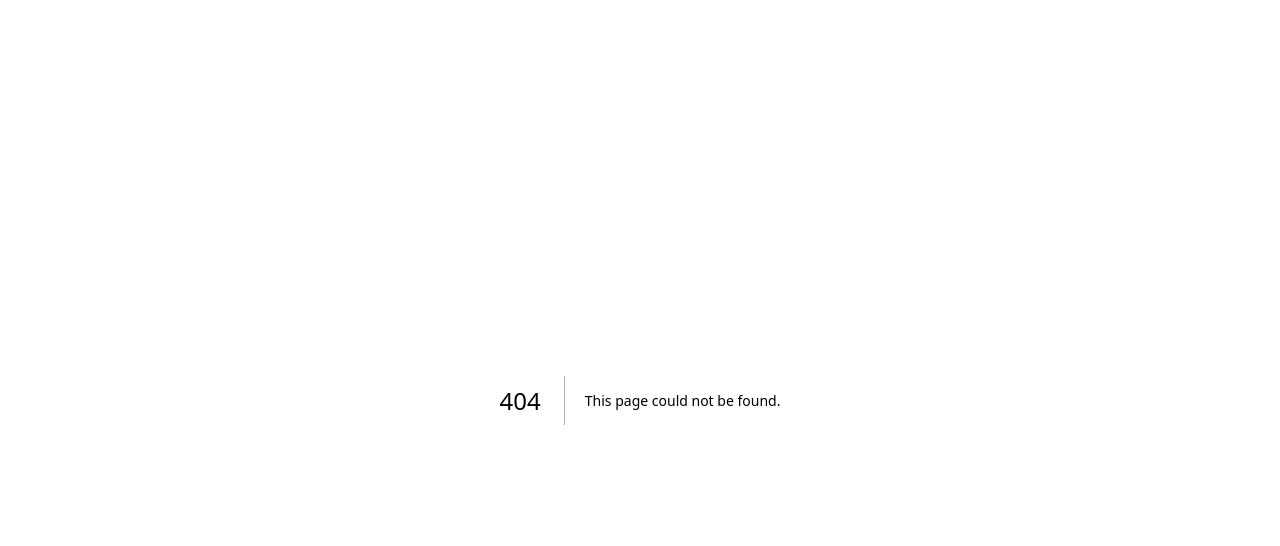
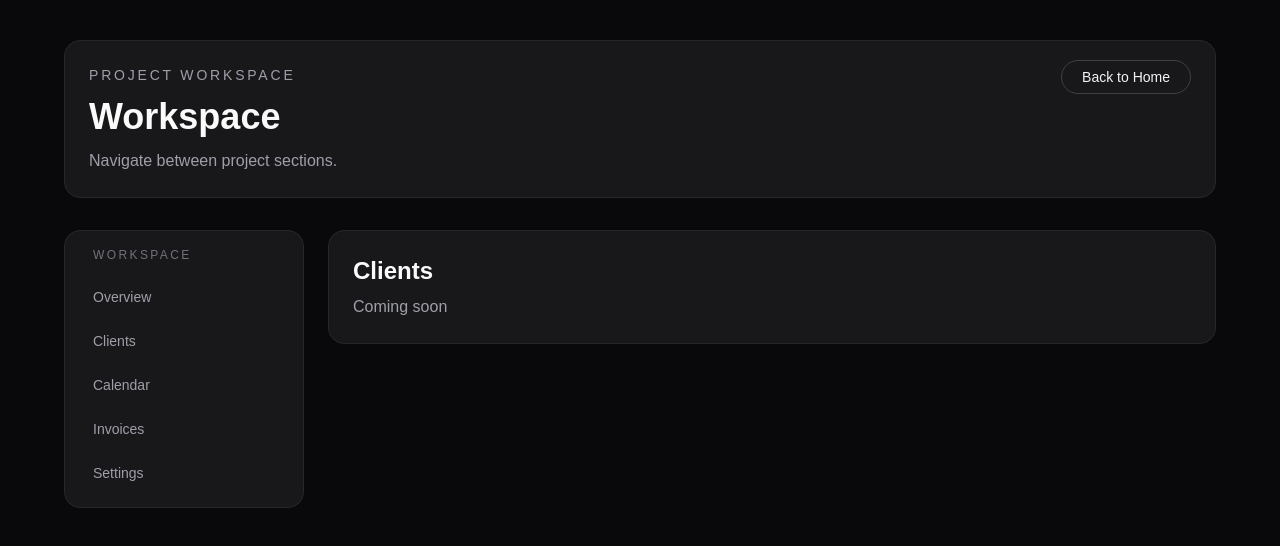
Before and after one commit to Rgronski/soft-premium-system, a Next.js app: page /projects/1/clients in a window 1280 px wide. Before the commit this address had no page. Shown: the top 546 px of the page. Built offline with nearby package versions, Linux system fonts and the light colour scheme.

Commit message:
feat(workspace): implement WF-011 workspace navigation

```diff
--- /dev/null
+++ b/src/app/projects/[id]/calendar/page.tsx
@@ -0,0 +1,10 @@
+export default function ProjectCalendarPage() {
+  return (
+    <section className="rounded-2xl border border-zinc-800 bg-zinc-900 p-6">
+      <div className="space-y-2">
+        <h2 className="text-2xl font-semibold text-zinc-50">Calendar</h2>
+        <p className="text-zinc-400">Coming soon</p>
+      </div>
+    </section>
+  );
+}
--- /dev/null
+++ b/src/app/projects/[id]/clients/page.tsx
@@ -0,0 +1,10 @@
+export default function ProjectClientsPage() {
+  return (
+    <section className="rounded-2xl border border-zinc-800 bg-zinc-900 p-6">
+      <div className="space-y-2">
+        <h2 className="text-2xl font-semibold text-zinc-50">Clients</h2>
+        <p className="text-zinc-400">Coming soon</p>
+      </div>
+    </section>
+  );
+}
--- /dev/null
+++ b/src/app/projects/[id]/invoices/page.tsx
@@ -0,0 +1,10 @@
+export default function ProjectInvoicesPage() {
+  return (
+    <section className="rounded-2xl border border-zinc-800 bg-zinc-900 p-6">
+      <div className="space-y-2">
+        <h2 className="text-2xl font-semibold text-zinc-50">Invoices</h2>
+        <p className="text-zinc-400">Coming soon</p>
+      </div>
+    </section>
+  );
+}
--- /dev/null
+++ b/src/app/projects/[id]/layout.tsx
@@ -0,0 +1,88 @@
+import Link from "next/link";
+import type { ReactNode } from "react";
+
+export default async function ProjectLayout({
+  children,
+  params,
+}: {
+  children: ReactNode;
+  params: Promise<{ id: string }>;
+}) {
+  const { id } = await params;
+
+  return (
+    <main className="min-h-screen bg-zinc-950 px-6 py-10 text-zinc-50">
+      <div className="mx-auto flex w-full max-w-6xl flex-col gap-8">
+        <header className="flex flex-col gap-4 rounded-2xl border border-zinc-800 bg-zinc-900 p-6 sm:flex-row sm:items-start sm:justify-between">
+          <div className="space-y-3">
+            <p className="text-sm uppercase tracking-[0.2em] text-zinc-400">
+              Project Workspace
+            </p>
+
+            <h1 className="text-4xl font-semibold">Workspace</h1>
+
+            <p className="text-zinc-400">
+              Navigate between project sections.
+            </p>
+          </div>
+
+          <div>
+            <Link
+              href="/"
+              className="rounded-full border border-zinc-700 px-5 py-2 text-sm font-medium text-zinc-100 transition-colors hover:border-zinc-500 hover:bg-zinc-800"
+            >
+              Back to Home
+            </Link>
+          </div>
+        </header>
+
+        <div className="grid gap-6 lg:grid-cols-[240px_minmax(0,1fr)]">
+          <aside className="rounded-2xl border border-zinc-800 bg-zinc-900 p-4">
+            <nav className="space-y-2">
+              <p className="px-3 pb-2 text-xs uppercase tracking-[0.2em] text-zinc-500">
+                Workspace
+              </p>
+
+              <Link
+                href={`/projects/${id}`}
+                className="block rounded-xl px-3 py-2 text-sm text-zinc-400 transition-colors hover:bg-zinc-800 hover:text-zinc-100"
+              >
+                Overview
+              </Link>
+
+              <Link
+                href={`/projects/${id}/clients`}
+                className="block rounded-xl px-3 py-2 text-sm text-zinc-400 transition-colors hover:bg-zinc-800 hover:text-zinc-100"
+              >
+                Clients
+              </Link>
+
+              <Link
+                href={`/projects/${id}/calendar`}
+                className="block rounded-xl px-3 py-2 text-sm text-zinc-400 transition-colors hover:bg-zinc-800 hover:text-zinc-100"
+              >
+                Calendar
+              </Link>
+
+              <Link
+                href={`/projects/${id}/invoices`}
+                className="block rounded-xl px-3 py-2 text-sm text-zinc-400 transition-colors hover:bg-zinc-800 hover:text-zinc-100"
+              >
+                Invoices
+              </Link>
+
+              <Link
+                href={`/projects/${id}/settings`}
+                className="block rounded-xl px-3 py-2 text-sm text-zinc-400 transition-colors hover:bg-zinc-800 hover:text-zinc-100"
+              >
+                Settings
+              </Link>
+            </nav>
+          </aside>
+
+          <div>{children}</div>
+        </div>
+      </div>
+    </main>
+  );
+}
--- a/src/app/projects/[id]/page.tsx
+++ b/src/app/projects/[id]/page.tsx
@@ -1,6 +1,5 @@
 "use client";
 
-import Link from "next/link";
 import { useParams } from "next/navigation";
 import { useEffect, useState } from "react";
 
@@ -26,62 +25,6 @@ export default function ProjectWorkspacePage() {
   }, [params.id]);
 
   return (
-    <main className="min-h-screen bg-zinc-950 px-6 py-10 text-zinc-50">
-      <div className="mx-auto flex w-full max-w-6xl flex-col gap-8">
-        <header className="flex flex-col gap-4 rounded-2xl border border-zinc-800 bg-zinc-900 p-6 sm:flex-row sm:items-start sm:justify-between">
-          <div className="space-y-3">
-            <p className="text-sm uppercase tracking-[0.2em] text-zinc-400">
-              Project Workspace
-            </p>
-
-            <h1 className="text-4xl font-semibold">
-              {project ? project.name : "Project not found"}
-            </h1>
-
-            <p className="text-zinc-400">
-              Opened from your recent projects list.
-            </p>
-          </div>
-
-          <div>
-            <Link
-              href="/"
-              className="rounded-full border border-zinc-700 px-5 py-2 text-sm font-medium text-zinc-100 transition-colors hover:border-zinc-500 hover:bg-zinc-800"
-            >
-              Back to Home
-            </Link>
-          </div>
-        </header>
-
-        <div className="grid gap-6 lg:grid-cols-[240px_minmax(0,1fr)]">
-          <aside className="rounded-2xl border border-zinc-800 bg-zinc-900 p-4">
-            <nav className="space-y-2">
-              <p className="px-3 pb-2 text-xs uppercase tracking-[0.2em] text-zinc-500">
-                Workspace
-              </p>
-
-              <div className="rounded-xl bg-zinc-800 px-3 py-2 text-sm font-medium text-zinc-50">
-                Overview
-              </div>
-
-              <div className="rounded-xl px-3 py-2 text-sm text-zinc-400">
-                Clients
-              </div>
-
-              <div className="rounded-xl px-3 py-2 text-sm text-zinc-400">
-                Calendar
-              </div>
-
-              <div className="rounded-xl px-3 py-2 text-sm text-zinc-400">
-                Invoices
-              </div>
-
-              <div className="rounded-xl px-3 py-2 text-sm text-zinc-400">
-                Settings
-              </div>
-            </nav>
-          </aside>
-
     <section className="rounded-2xl border border-zinc-800 bg-zinc-900 p-6">
       {!isLoaded ? null : project ? (
         <div className="space-y-6">
@@ -140,8 +83,5 @@ export default function ProjectWorkspacePage() {
         <p className="text-sm text-zinc-400">Project not found</p>
       )}
     </section>
-        </div>
-      </div>
-    </main>
   );
 }
--- /dev/null
+++ b/src/app/projects/[id]/settings/page.tsx
@@ -0,0 +1,10 @@
+export default function ProjectSettingsPage() {
+  return (
+    <section className="rounded-2xl border border-zinc-800 bg-zinc-900 p-6">
+      <div className="space-y-2">
+        <h2 className="text-2xl font-semibold text-zinc-50">Settings</h2>
+        <p className="text-zinc-400">Coming soon</p>
+      </div>
+    </section>
+  );
+}
```
Lines whose indentation alone changed are shown as unchanged.
